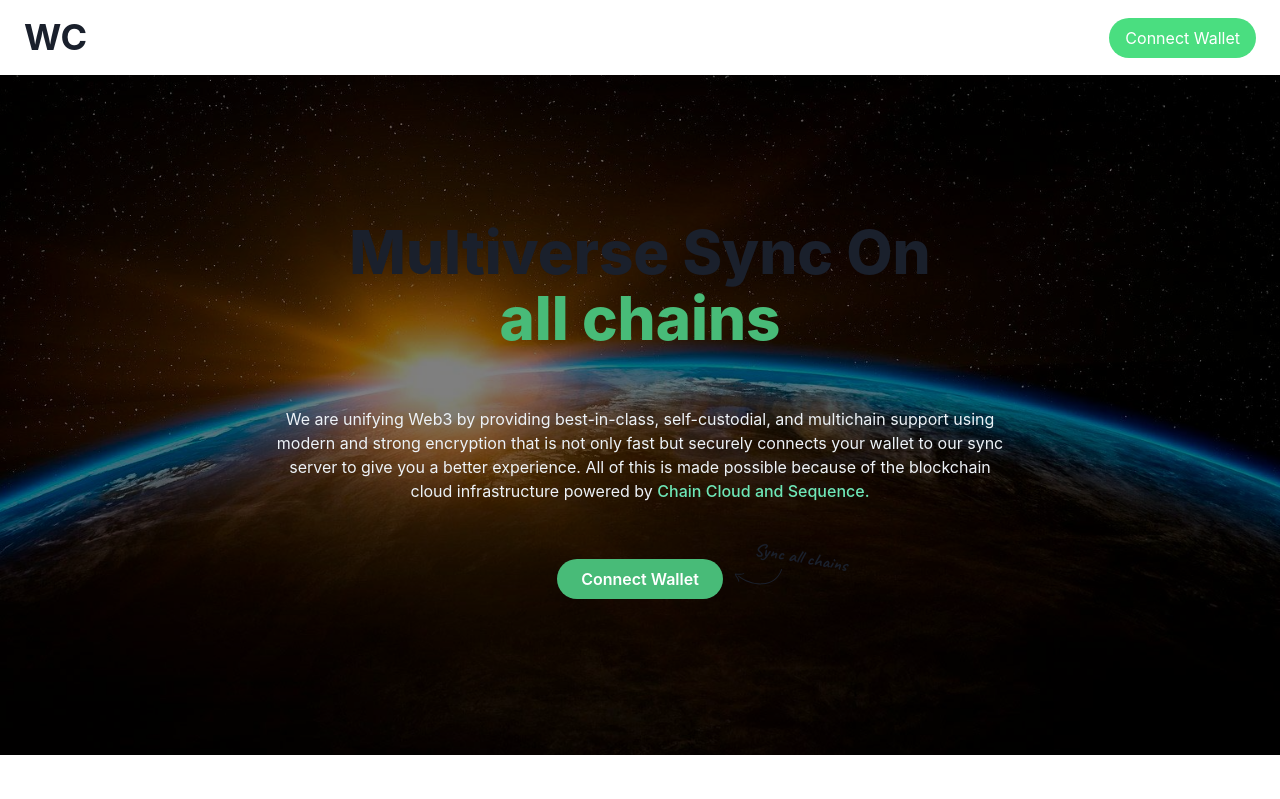
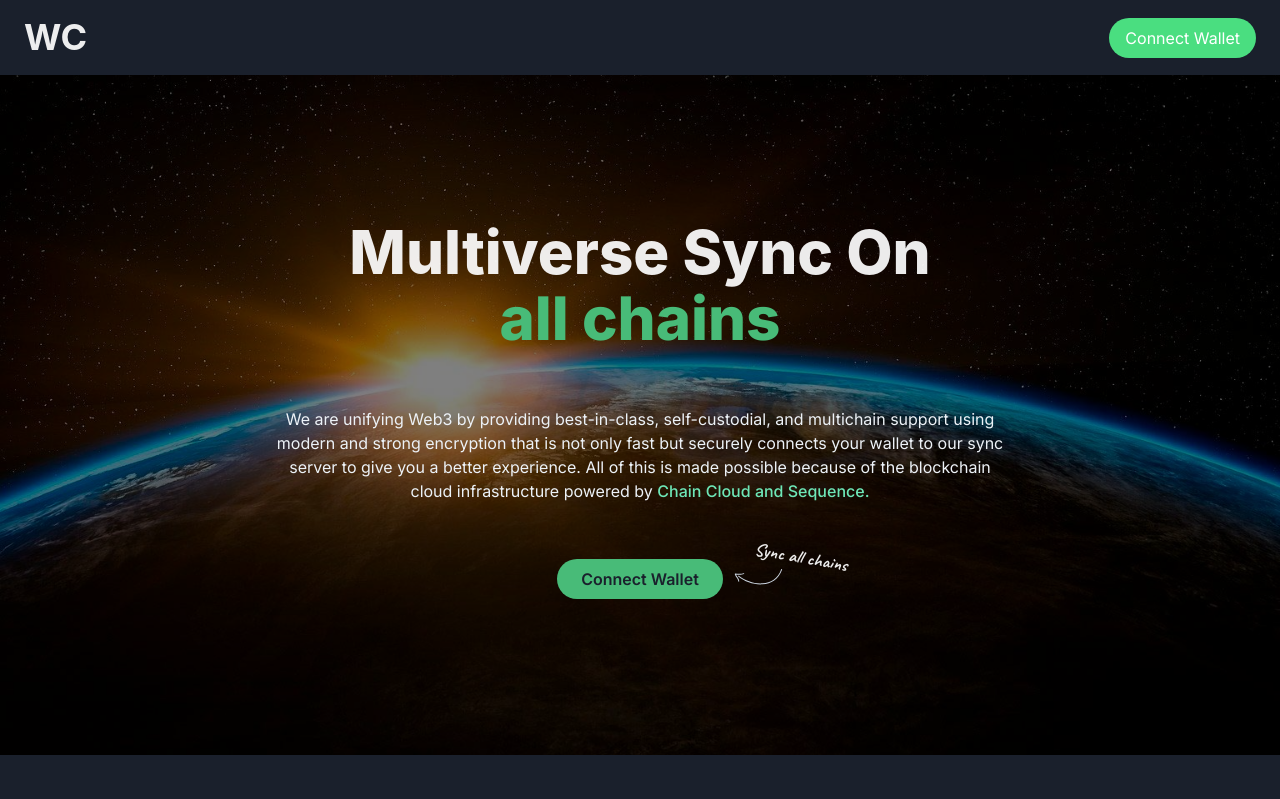
Before and after one commit to thefolarin/adder-chain, a Next.js app: page / in a window 1280 px wide. Shown: the top 799 px of the page. Built offline with nearby package versions, Linux system fonts and the light colour scheme.

Commit message:
Update _document.tsx

```diff
--- a/pages/_document.tsx
+++ b/pages/_document.tsx
@@ -6,13 +6,16 @@
     <Html lang='en'>
       <Head>
         <meta name='description' content='WC Live app' />
+        <link rel="preconnect" href="https://fonts.googleapis.com" />
+        <link rel="preconnect" href="https://fonts.gstatic.com" crossOrigin />
+        <link href="https://fonts.googleapis.com/css2?family=Inter:wght@300;400;500;600;700;800;900&display=swap" rel="stylesheet" />
         <link
           href='https://fonts.googleapis.com/css2?family=Caveat:wght@700&display=swap'
           rel='stylesheet'
         />
       </Head>
       <body>
-        <ColorModeScript initialColorMode='light' />
+        <ColorModeScript initialColorMode='dark' />
         <Main />
         <NextScript />
       </body>
```
